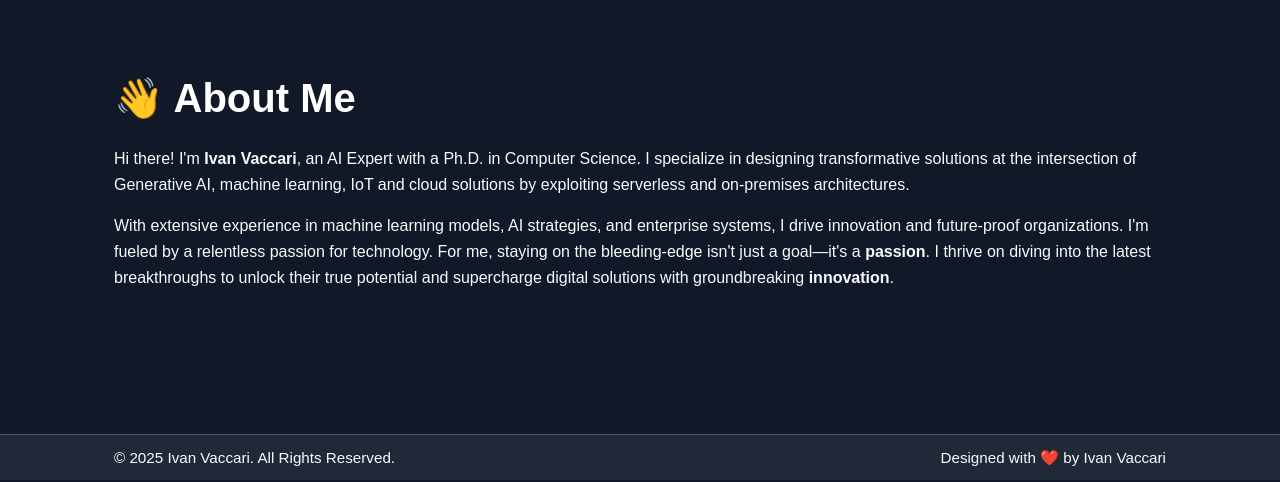
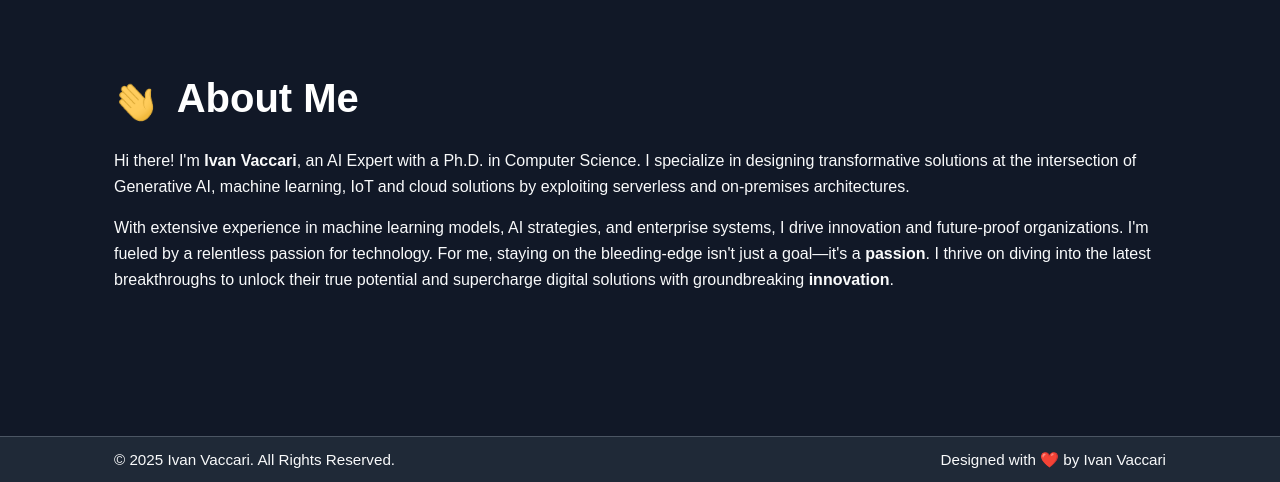
Before and after one commit to ivanvaccarics/ivanvaccarics.github.io, a plain HTML site: page index.html in a window 1280 px wide. Shown: the part 384-866 px from the top of the page. Drawn offline with Linux system fonts and the light colour scheme; a web font is replaced by a local one.

Commit message:
Add wave GIF and update About Me section with image

```diff
--- a/assets/css/main.css
+++ b/assets/css/main.css
@@ -898,6 +898,14 @@ body, .site-header, .timeline-content, .education-item, .project-card,
 /* 7. Utility Classes */
 /* =============================================== */
 
+/* Wave GIF */
+.wave-gif {
+    width: 45px;
+    height: 45px;
+    vertical-align: middle;
+    margin-right: 8px;
+}
+
 /* Text utilities */
 .text-center { text-align: center; }
 .text-left { text-align: left; }
--- a/index.html
+++ b/index.html
@@ -134,7 +134,7 @@
 
         <section id="about" class="content-section">
             <div class="container">
-                <h2>👋 About Me</h2>
+                <h2><img src="assets/images/wave.gif" alt="Wave" class="wave-gif"> About Me</h2>
                 <p>Hi there! I'm <strong>Ivan Vaccari</strong>, an AI Expert with a Ph.D. in Computer Science. I specialize in designing transformative solutions at the intersection of Generative AI, machine learning, IoT and cloud solutions by exploiting serverless and on-premises architectures.</p>
                 <p>With extensive experience in machine learning models, AI strategies, and enterprise systems, I drive innovation and future-proof organizations. I'm fueled by a relentless passion for technology. For me, staying on the bleeding-edge isn't just a goal—it's a <strong>passion</strong>. I thrive on diving into the latest breakthroughs to unlock their true potential and supercharge digital solutions with groundbreaking <strong>innovation</strong>.</p>
             </div>
```
Also changed, not shown: assets/images/wave.gif (added).
